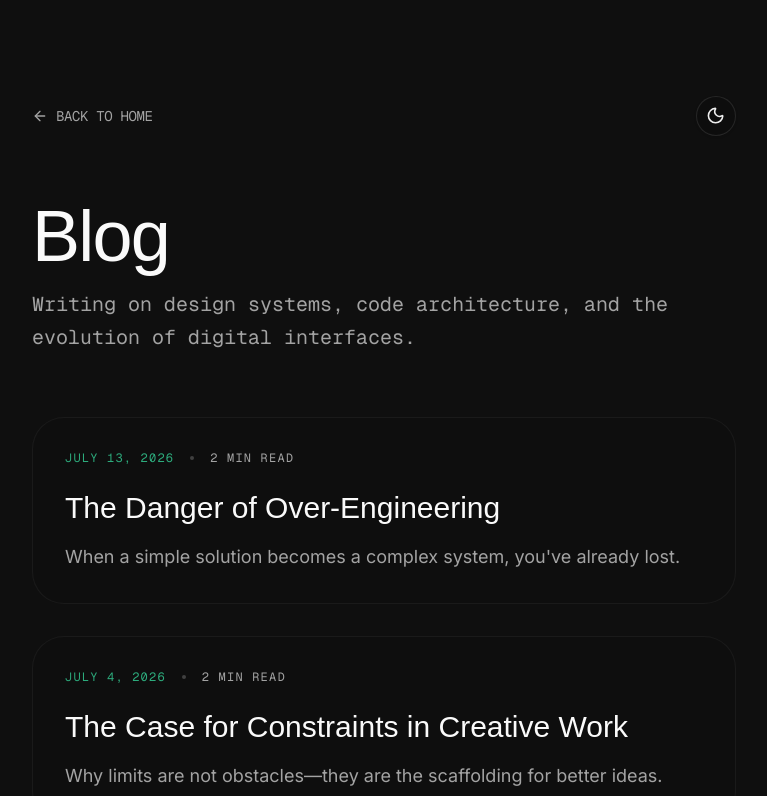
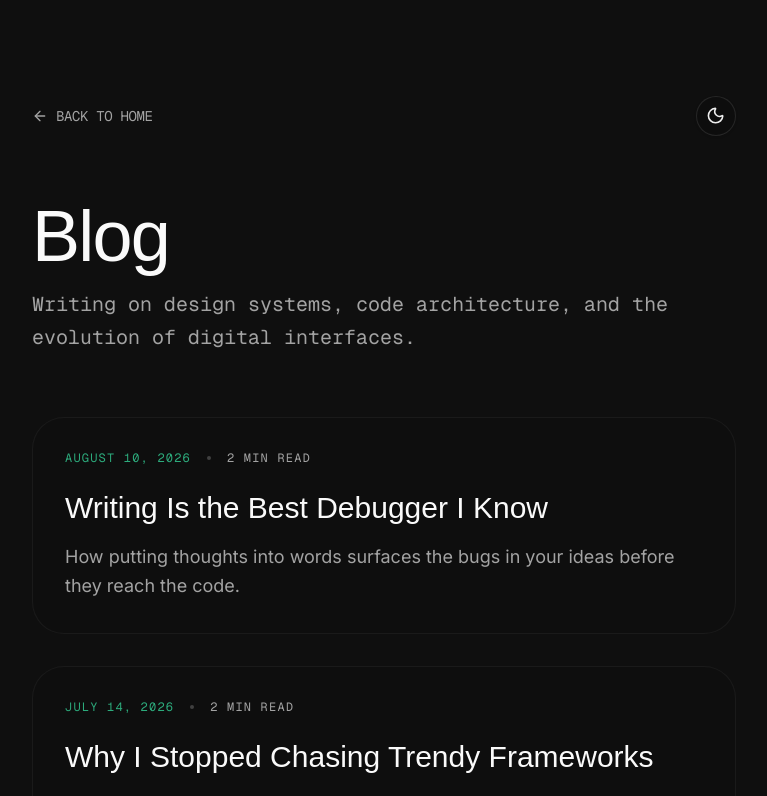
Before and after one commit to rly09/porty-a-portfolio-website, a Next.js app: page /blog in a window 1280 px wide. Shown: the top 796 px of the page, without its empty margins (256-1023 px from the left). Built offline with nearby package versions, Linux system fonts and the light colour scheme; a web font is replaced by a local one.

Commit message:
new blog done

```diff
--- a/app/blog/page.tsx
+++ b/app/blog/page.tsx
@@ -21,6 +21,40 @@ interface Post {
 }
 
 const rawPosts: Post[] = [
+  {
+    id: 16,
+    title: "Writing Is the Best Debugger I Know",
+    excerpt: "How putting thoughts into words surfaces the bugs in your ideas before they reach the code.",
+    date: "August 10, 2026",
+    content: [
+      { type: "p", text: "I used to treat writing as something that only happened after the work was done—a summary, a post-mortem, a blog at the end of a project. But I've learned that writing is one of the most effective debugging tools I own, and I reach for it at the start of a problem, not the end." },
+      { type: "h3", text: "Thoughts Are Fuzzy, Words Are Sharp" },
+      { type: "p", text: "An idea in your head can feel complete while being full of holes. The moment you try to write it down—to explain it clearly to another person—the gaps announce themselves. The vague assumption, the missing step, the contradiction you never noticed. Writing forces those holes into the light." },
+      { type: "p", text: "I've started every serious project by writing a short design note. What am I building? Why? What is the smallest version that works? What could go wrong? Ten minutes of writing surfaces problems that would have taken ten hours of building to discover." },
+      { type: "blockquote", text: "If you can't explain it simply, you don't understand it well enough.", author: "Albert Einstein" },
+      { type: "h3", text: "Docs as a Second Set of Eyes" },
+      { type: "p", text: "Documentation isn't just for other people—it's for your future self. When I write down the decisions I made and why, I'm creating a conversation with the person who will maintain this code six months from now. Most of the time, that person is me, and future-me is always grateful." },
+      { type: "p", text: "This same habit applies beyond code. Writing a blog post about a bug I fixed forces me to understand the fix completely, not just the patch. Explaining an architecture decision clarifies whether I made it for good reasons or for comfort." },
+      { type: "p", text: "So next time you're stuck, don't reach for another dependency. Reach for a blank page. Describe the problem in a few clear sentences. You'll often find the solution sitting right there, hiding between what you meant and what you wrote." }
+    ]
+  },
+  {
+    id: 15,
+    title: "Why I Stopped Chasing Trendy Frameworks",
+    excerpt: "The best tool is the one you already know deeply—not the one everyone is talking about.",
+    date: "July 14, 2026",
+    content: [
+      { type: "p", text: "Every few months, a new JavaScript framework drops and the internet loses its mind. I used to be first in line to try each one. My GitHub became a graveyard of half-finished tutorials and abandoned side projects built on frameworks I abandoned two weeks later." },
+      { type: "h3", text: "The Treadmill of Novelty" },
+      { type: "p", text: "Chasing trends feels productive. You're learning, you're shipping, you're keeping up. But you're also context-switching constantly, forgetting syntax you just memorized, and rebuilding mental models from scratch every time a shiny new API appears." },
+      { type: "p", text: "The real cost isn't the time spent learning—it's the time not spent going deep. Every hour spent evaluating a new framework is an hour not spent mastering the one you already have. Depth beats breadth in building things that last." },
+      { type: "blockquote", text: "Jack of all trades, master of none, though oftentimes better than a master of one.", author: "Traditional proverb" },
+      { type: "h3", text: "Picking a Lane" },
+      { type: "p", text: "I decided to stop optimizing for novelty and start optimizing for depth. I picked a small set of tools—Next.js, Tailwind, Supabase—and committed to learning them inside and out. Not because they're perfect, but because they're good enough, and my familiarity with them makes them powerful." },
+      { type: "p", text: "When you know a tool deeply, you stop fighting it. You know the pitfalls, the hidden features, the workarounds. You move faster not because the tool is faster, but because you've removed the friction between your idea and its execution." },
+      { type: "p", text: "Stop collecting tools. Start mastering them. The best developers I know aren't the ones who've tried everything—they're the ones who can do anything with a few things they truly own." }
+    ]
+  },
   {
     id: 14,
     title: "The Danger of Over-Engineering",
```
